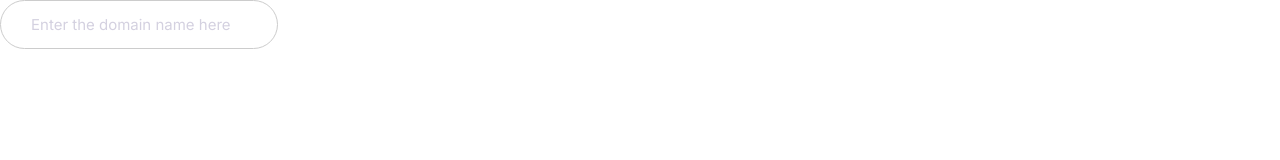
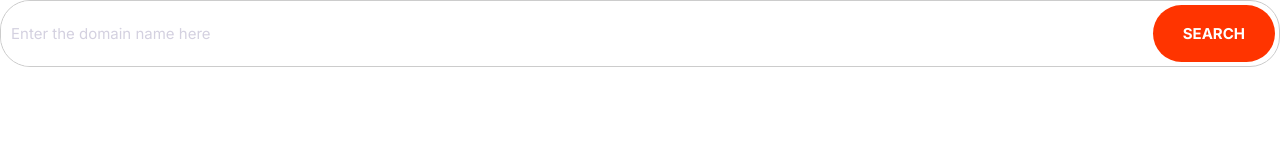
Before and after one commit to iamcvarma/simple_html_css_page, a plain HTML site: page index.html in a window 1280 px wide. Drawn offline with Linux system fonts and the light colour scheme.

Commit message:
added search button with styles

```diff
--- a/css/styles.css
+++ b/css/styles.css
@@ -4,6 +4,8 @@
   --color-accent: #ff3400;
   --color-heading: #1b0760;
   --color-body: #918ca4;
+  --color-border: #ccc;
+  --border-radius: 30px;
 }
 
 *,
@@ -177,7 +179,7 @@ a {
 /* Buttons */
 
 .button {
-  border-radius: 30px;
+  border-radius: var(--border-radius);
   border: 0px;
   cursor: pointer;
   font-size: 1.8rem;
@@ -240,8 +242,8 @@ a {
 /* Input */
 
 .input {
-  border-radius: 30px;
-  border: 1px solid #ccc;
+  border-radius: var(--border-radius);
+  border: 1px solid var(--color-border);
   color: var(--color-heading);
   font-size: 2rem;
   outline: 0;
@@ -257,3 +259,19 @@ a {
     font-size: 1.5rem;
   }
 }
+
+.input-group {
+  border: 1px solid var(--color-border);
+  border-radius: var(--border-radius);
+  display: flex;
+}
+
+.input-group .input {
+  border: 0;
+  flex-grow: 1;
+  padding: 1.5rem 1rem;
+}
+
+.input-group .button {
+  margin: 4px;
+}
--- a/index.html
+++ b/index.html
@@ -15,6 +15,13 @@
     <title>Document</title>
   </head>
   <body>
-    <input type="text" class="input" placeholder="Enter the domain name here" />
+    <div class="input-group">
+      <input
+        type="text"
+        class="input"
+        placeholder="Enter the domain name here"
+      />
+      <button class="button button--accent">Search</button>
+    </div>
   </body>
 </html>
```
Also changed, not shown: components/search_btn.html (added, +4 -0 lines).
